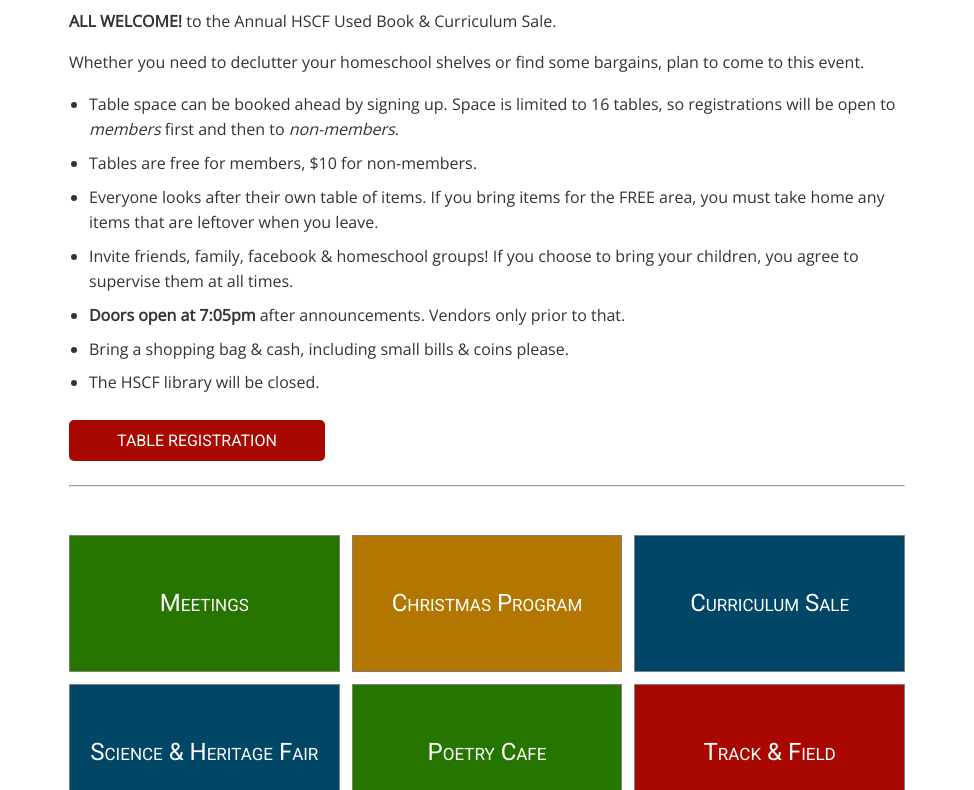
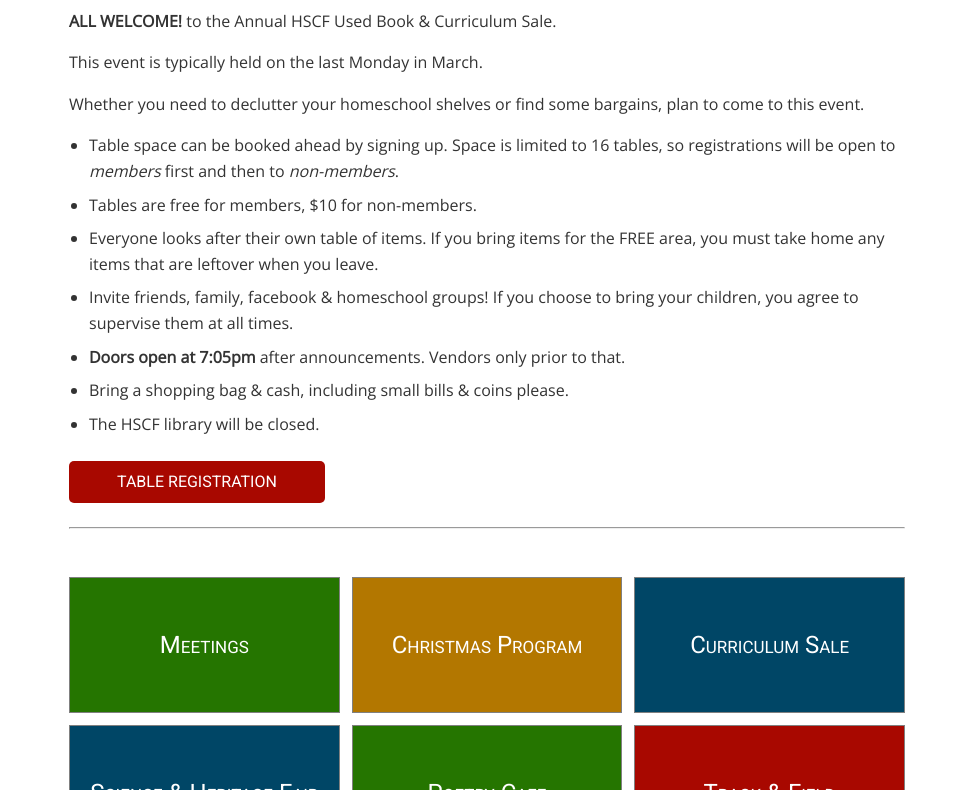
Before and after one commit to hscfed/hscfedmonton, a website: page curriculum-sale.html in a window 1280 px wide. Shown: the part 207-997 px from the top of the page, without its empty margins (153-1127 px from the left). Drawn offline with nearby package versions, Linux system fonts and the light colour scheme.

Commit message:
Update curriculum-sale.html

```diff
--- a/curriculum-sale.html
+++ b/curriculum-sale.html
@@ -34,6 +34,9 @@
         <p>
           <strong>ALL WELCOME!</strong> to the Annual HSCF Used Book &
           Curriculum Sale.
+        </p>
+        <p>
+          This event is typically held on the last Monday in March.
         </p>
         <p>
           Whether you need to declutter your homeschool shelves or find some
```
